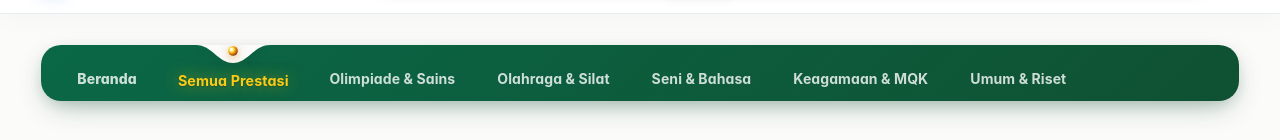
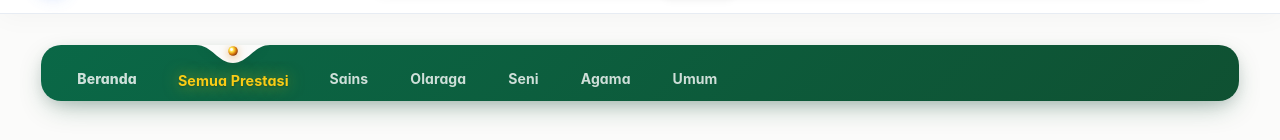
Before and after one commit to myalfian/newPPJM, a React (Vite) app: page /prestasi in a window 1280 px wide. Shown: the part 126-266 px from the top of the page. Built offline with nearby package versions, Linux system fonts and the light colour scheme; no server answers; the database is empty.

Commit message:
feat(prestasi): revise NavBarTabs menu to Beranda, Semua Prestasi, Sains, Olaraga, Seni, Agama, Umum

```diff
--- a/src/components/common/NavBarTabs.tsx
+++ b/src/components/common/NavBarTabs.tsx
@@ -106,11 +106,11 @@ const DEFAULT_CATEGORY_TABS: Record<
     parentIcon: Trophy,
     tabs: [
       { id: 'prestasi-semua', label: 'Semua Prestasi', shortLabel: 'Semua', href: '/prestasi', icon: Trophy },
-      { id: 'prestasi-olimpiade', label: 'Olimpiade & Sains', shortLabel: 'Olimpiade', href: '/prestasi?kategori=Olimpiade', icon: Award },
-      { id: 'prestasi-olahraga', label: 'Olahraga & Silat', shortLabel: 'Olahraga', href: '/prestasi?kategori=Olahraga', icon: Activity },
-      { id: 'prestasi-seni', label: 'Seni & Bahasa', shortLabel: 'Seni', href: '/prestasi?kategori=Seni', icon: Palette },
-      { id: 'prestasi-keagamaan', label: 'Keagamaan & MQK', shortLabel: 'Keagamaan', href: '/prestasi?kategori=Keagamaan', icon: BookOpen },
-      { id: 'prestasi-umum', label: 'Umum & Riset', shortLabel: 'Umum', href: '/prestasi?kategori=Umum', icon: Sparkles },
+      { id: 'prestasi-sains', label: 'Sains', shortLabel: 'Sains', href: '/prestasi?kategori=Sains', icon: Award },
+      { id: 'prestasi-olahraga', label: 'Olaraga', shortLabel: 'Olaraga', href: '/prestasi?kategori=Olaraga', icon: Activity },
+      { id: 'prestasi-seni', label: 'Seni', shortLabel: 'Seni', href: '/prestasi?kategori=Seni', icon: Palette },
+      { id: 'prestasi-agama', label: 'Agama', shortLabel: 'Agama', href: '/prestasi?kategori=Agama', icon: BookOpen },
+      { id: 'prestasi-umum', label: 'Umum', shortLabel: 'Umum', href: '/prestasi?kategori=Umum', icon: Sparkles },
     ],
   },
   'ekstrakurikuler': {
@@ -290,6 +290,23 @@ export const NavBarTabs: React.FC<NavBarTabsProps> = ({
         }
       }
 
+      if (!activeTab && (pathname === '/prestasi' || pathname.startsWith('/prestasi'))) {
+        const query = new URLSearchParams(location.search).get('kategori')?.toLowerCase();
+        if (!query || query === 'semua') {
+          activeTab = subMenuTabs.find((t) => t.id === 'prestasi-semua');
+        } else if (query === 'sains' || query === 'olimpiade') {
+          activeTab = subMenuTabs.find((t) => t.id === 'prestasi-sains');
+        } else if (query === 'olaraga' || query === 'olahraga') {
+          activeTab = subMenuTabs.find((t) => t.id === 'prestasi-olahraga');
+        } else if (query === 'seni') {
+          activeTab = subMenuTabs.find((t) => t.id === 'prestasi-seni');
+        } else if (query === 'agama' || query === 'keagamaan') {
+          activeTab = subMenuTabs.find((t) => t.id === 'prestasi-agama');
+        } else if (query === 'umum') {
+          activeTab = subMenuTabs.find((t) => t.id === 'prestasi-umum');
+        }
+      }
+
       // 3. Check sub-menu prefix
       if (!activeTab) {
         activeTab = subMenuTabs.find((t) => t.href !== '/' && pathname.startsWith(t.href));
--- a/src/pages/prestasi/PrestasiPage.tsx
+++ b/src/pages/prestasi/PrestasiPage.tsx
@@ -82,13 +82,20 @@ export const PrestasiPage: React.FC = () => {
     PRESTASI_DATASET
   );
 
+  const mapUrlToCategory = (val: string | null): PrestasiCategory => {
+    if (!val) return 'Semua';
+    const lower = val.toLowerCase();
+    if (lower === 'sains' || lower === 'olimpiade') return 'Olimpiade';
+    if (lower === 'olaraga' || lower === 'olahraga') return 'Olahraga';
+    if (lower === 'seni') return 'Seni';
+    if (lower === 'agama' || lower === 'keagamaan') return 'Keagamaan';
+    if (lower === 'umum') return 'Umum';
+    return 'Semua';
+  };
+
   // Synchronize category with URL params
   const initialCategory: PrestasiCategory = useMemo(() => {
-    if (!urlCategory) return 'Semua';
-    const found = ['Olimpiade', 'Olahraga', 'Seni', 'Keagamaan', 'Umum'].find(
-      (c) => c.toLowerCase() === urlCategory.toLowerCase()
-    );
-    return (found as PrestasiCategory) || 'Semua';
+    return mapUrlToCategory(urlCategory);
   }, [urlCategory]);
 
   const [selectedCategory, setSelectedCategory] = useState<PrestasiCategory>(initialCategory);
@@ -99,14 +106,7 @@ export const PrestasiPage: React.FC = () => {
 
   // Sync state when URL param changes externally
   useEffect(() => {
-    if (urlCategory) {
-      const match = ['Olimpiade', 'Olahraga', 'Seni', 'Keagamaan', 'Umum'].find(
-        (c) => c.toLowerCase() === urlCategory.toLowerCase()
-      );
-      if (match) setSelectedCategory(match as PrestasiCategory);
-    } else {
-      setSelectedCategory('Semua');
-    }
+    setSelectedCategory(mapUrlToCategory(urlCategory));
   }, [urlCategory]);
 
   const handleSelectCategory = (cat: PrestasiCategory) => {
```
